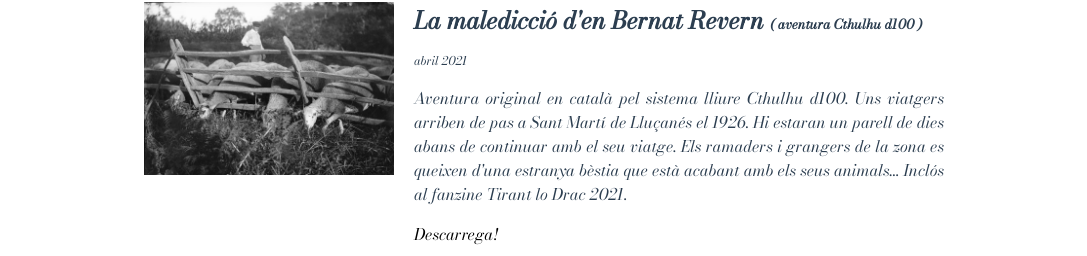
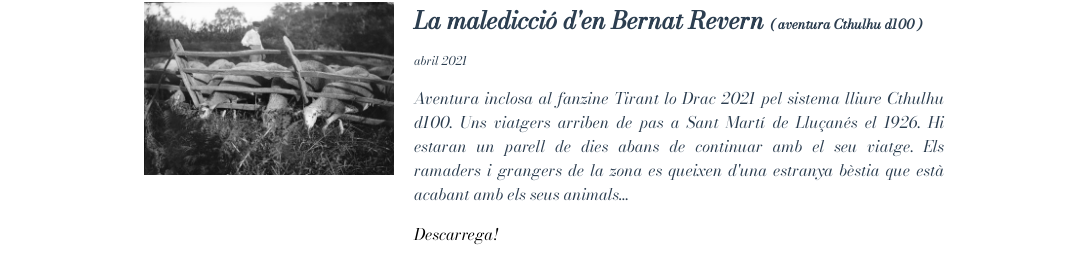
Before and after one commit to trombonecot/illadamp-web, a Vue app: page /rol in a window 1280 px wide. Shown: the part 466-722 px from the top of the page, without its empty margins (96-1183 px from the left). Built offline with nearby package versions, Linux system fonts and the light colour scheme.

Commit message:
change text

```diff
--- a/src/pages/rol.vue
+++ b/src/pages/rol.vue
@@ -17,7 +17,7 @@
       title="La maledicció d'en Bernat Revern"
       type="aventura Cthulhu d100"
       date="abril 2021"
-      text="Aventura original en català pel sistema lliure Cthulhu d100. Uns viatgers arriben de pas a Sant Martí de Lluçanés el 1926. Hi estaran un parell de dies abans de continuar amb el seu viatge. Els ramaders i grangers de la zona es queixen d'una estranya bèstia que està acabant amb els seus animals... Inclós al fanzine Tirant lo Drac 2021."
+      text="Aventura inclosa al fanzine Tirant lo Drac 2021 pel sistema lliure Cthulhu d100. Uns viatgers arriben de pas a Sant Martí de Lluçanés el 1926. Hi estaran un parell de dies abans de continuar amb el seu viatge. Els ramaders i grangers de la zona es queixen d'una estranya bèstia que està acabant amb els seus animals..."
       link="https://tirant-lo-dau.itch.io/tirant-lo-drac"
       />
 
```
